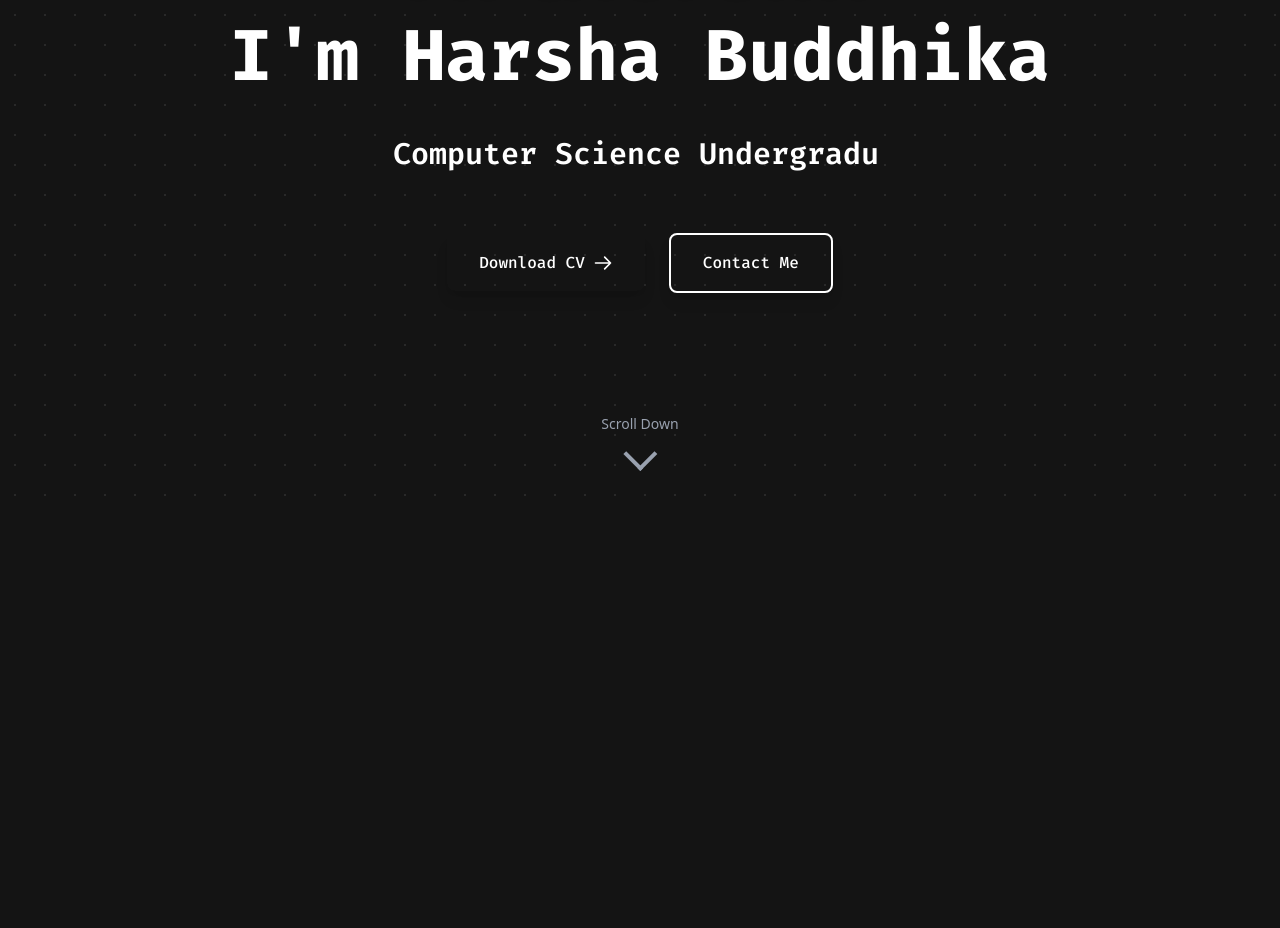
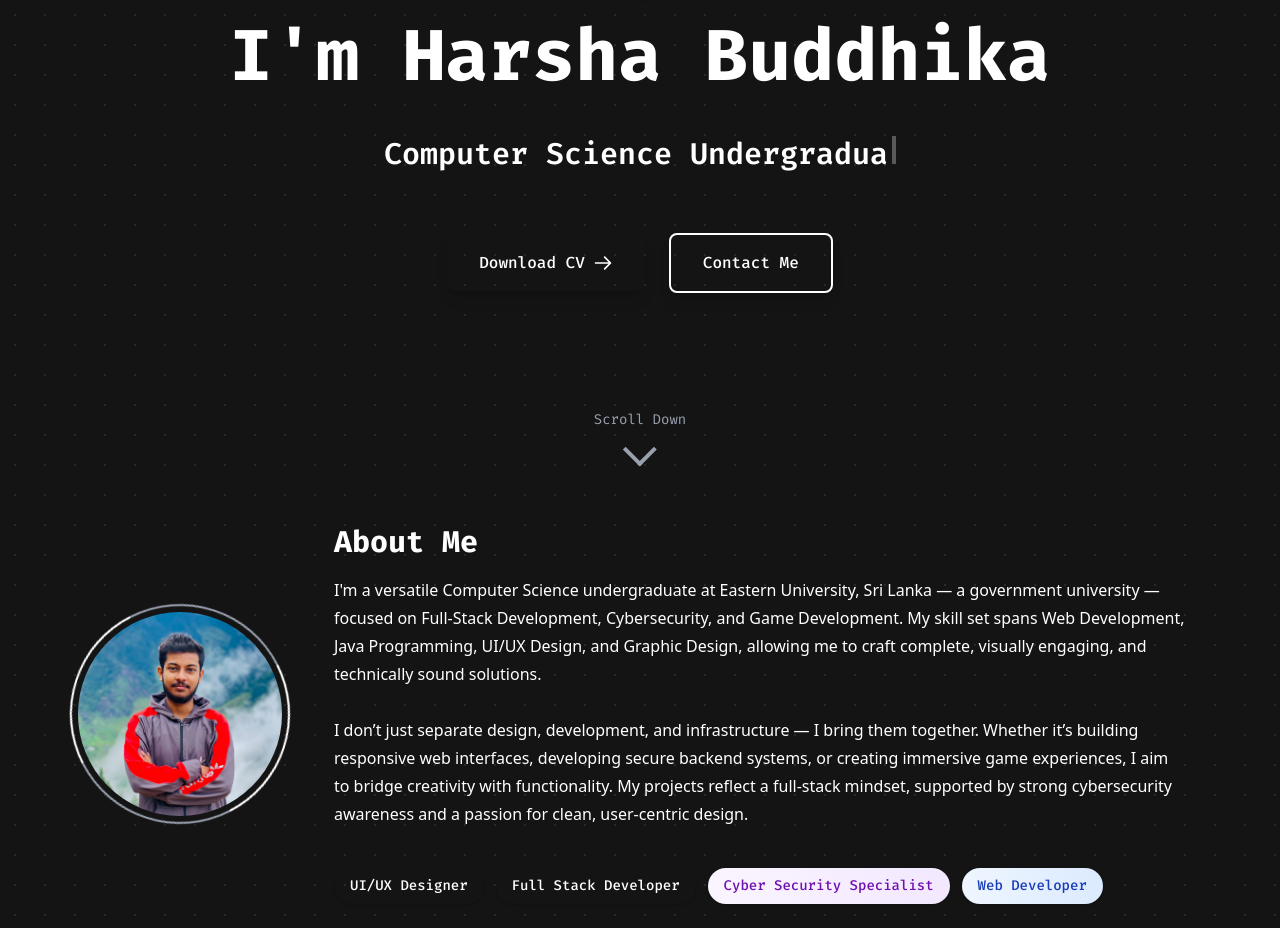
Before and after one commit to Harsha-Buddhika-Official/Official-Portfolio-React, a React (Vite) app: page / in a window 1280 px wide. Shown: the part 300-1228 px from the top of the page. Before the commit the page ends 800 px from the top, so only its background shows below. Built offline with nearby package versions, Linux system fonts and the light colour scheme.

Commit message:
About page done

```diff
--- a/src/App.css
+++ b/src/App.css
@@ -5,4 +5,5 @@ body {
   background-image: radial-gradient(rgba(255,255,255,0.09) 1px, transparent 1px);
   background-size: 30px 30px; /* adjust for dot spacing */
   color: white;
+  font-family: 'Fira Code', monospace;
 }
--- a/src/App.jsx
+++ b/src/App.jsx
@@ -1,5 +1,6 @@
 import './App.css'
 import NavigationBar from './components/NavigationBar.jsx'
+import About from './pages/HomePage/About.jsx'
 import HomePage from './pages/HomePage/HomePage.jsx'
 
 function App() {
@@ -10,6 +11,7 @@ function App() {
         <NavigationBar/>
       </div>
       <HomePage/>
+      <About/>
     </>
   )
 }
--- a/src/pages/HomePage/About.jsx
+++ b/src/pages/HomePage/About.jsx
@@ -1,8 +1,39 @@
-function About(){
-    return(
-        <>
+import pic from '../../components/proPic.jpg'
 
-        </>
+function About() {
+    return (
+        <div className="flex md:flex-row flex-col justify-center items-center min-h-[300px] gap-5 mx-8">
+            <div className="relative flex-shrink-0" style={{ width: 220, height: 220 }}>
+                {/* Spinning border */}
+                <div
+                    className="absolute inset-0 rounded-full border-2 border-y-inherit border-gray-400 animate-[spin_2s_linear_infinite]"
+                    style={{ zIndex: 1 }}
+                ></div>
+                {/* Static image */}
+                <div className="absolute inset-2 rounded-full overflow-hidden " style={{ zIndex: 2 }}>
+                    <img
+                        src={pic}
+                        alt="Profile"
+                        className="rounded-full object-cover w-full h-full transition-transform duration-300 ease-in-out hover:scale-115 scale-105"
+                        style={{ width: '120%', height: '120%' }}
+                    />
+                </div>
+            </div>
+            <div className="md:max-w-[900px] max-w-full p-6 flex flex-col justify-center md:text-left text-center items-start dark:text-gray-200">
+            <h1 className="text-3xl font-bold mb-4 md:text-left text-center w-full"> About Me </h1>
+                <p className="break-words leading-7 font-sans ">
+                    I'm a versatile Computer Science undergraduate at Eastern University, Sri Lanka — a government university — focused on Full-Stack Development, Cybersecurity, and Game Development. My skill set spans Web Development, Java Programming, UI/UX Design, and Graphic Design, allowing me to craft complete, visually engaging, and technically sound solutions.<br />
+                    <br />
+                    I don’t just separate design, development, and infrastructure — I bring them together. Whether it’s building responsive web interfaces, developing secure backend systems, or creating immersive game experiences, I aim to bridge creativity with functionality. My projects reflect a full-stack mindset, supported by strong cybersecurity awareness and a passion for clean, user-centric design.
+                </p>
+                <div className="mt-10 flex flex-wrap gap-3 justify-center lg:justify-start">
+                    <span className="px-4 py-2 bg-gradient-to-r from-primary-50 to-primary-100 dark:from-gray-800 dark:to-gray-700 rounded-full text-sm font-medium text-primary-800 dark:text-primary-300 shadow-sm">UI/UX Designer</span>
+                    <span className="px-4 py-2 bg-gradient-to-r from-accent-50 to-accent-100 dark:from-gray-800 dark:to-gray-700 rounded-full text-sm font-medium text-accent-800 dark:text-accent-300 shadow-sm">Full Stack Developer</span>
+                    <span className="px-4 py-2 bg-gradient-to-r from-purple-50 to-purple-100 dark:from-gray-800 dark:to-gray-700 rounded-full text-sm font-medium text-purple-800 dark:text-purple-300 shadow-sm">Cyber Security Specialist</span>
+                    <span className="px-4 py-2 bg-gradient-to-r from-blue-50 to-blue-100 dark:from-gray-800 dark:to-gray-700 rounded-full text-sm font-medium text-blue-800 dark:text-blue-300 shadow-sm">Web Developer</span>
+                </div>
+            </div>
+        </div>
     );
 }
 export default About;
--- a/src/pages/HomePage/HomePage.jsx
+++ b/src/pages/HomePage/HomePage.jsx
@@ -3,7 +3,7 @@ import Typing from '../../components/TypingAni.jsx'
 function HomePage(){
     return(
         <>
-            <div className="flex flex-col items-center justify-center h-screen text-center" style={{fontFamily: "'Fira Code', monospace"}}>
+            <div className="flex flex-col items-center justify-center h-screen text-center" >
                 <div >
                     <h1 className="text-6xl md:text-7xl lg:text-8xl font-extrabold text-white mb-2 drop-shadow-lg" style={{fontFamily: "arial"}}>Hi there...!</h1>
                     <p className="text-5xl md:text-6xl lg:text-7xl font-bold mt-4 mb-1 text-accent-400">I'm Harsha Buddhika</p>
@@ -12,7 +12,8 @@ function HomePage(){
                     <Typing/>
                 </div>
                 <div className="mt-5 flex sm:flex-row flex-col items-center justify-center gap-6">
-                    <a href="https://storage.rxresu.me/cm7msdjjb3at21492ka4bii2s/resumes/intern-software-engineer.pdf"
+                    {/* cv link here */}
+                    <a href=""
                     className="group px-8 py-4 bg-accent-600 text-white font-medium rounded-lg relative overflow-hidden shadow-lg shadow-accent-900/20">
                     <span className="relative z-10 flex items-center justify-center">
                         Download CV
--- /dev/null
+++ b/tailwind.config.js
@@ -0,0 +1,17 @@
+module.exports = {
+  content: [
+    "./src/**/*.{js,jsx,ts,tsx}", // Add this line if missing
+  ],
+  theme: {
+    extend: {
+      animation: {
+        'spin-slow': 'spin 2s linear infinite',
+      },
+      transitionDuration: {
+        '2000': '2000ms',
+        '3000': '3000ms',
+        '5000': '5000ms',
+      },
+    },
+  },
+}
```
Also changed, not shown: src/components/proPic.jpg (added).
